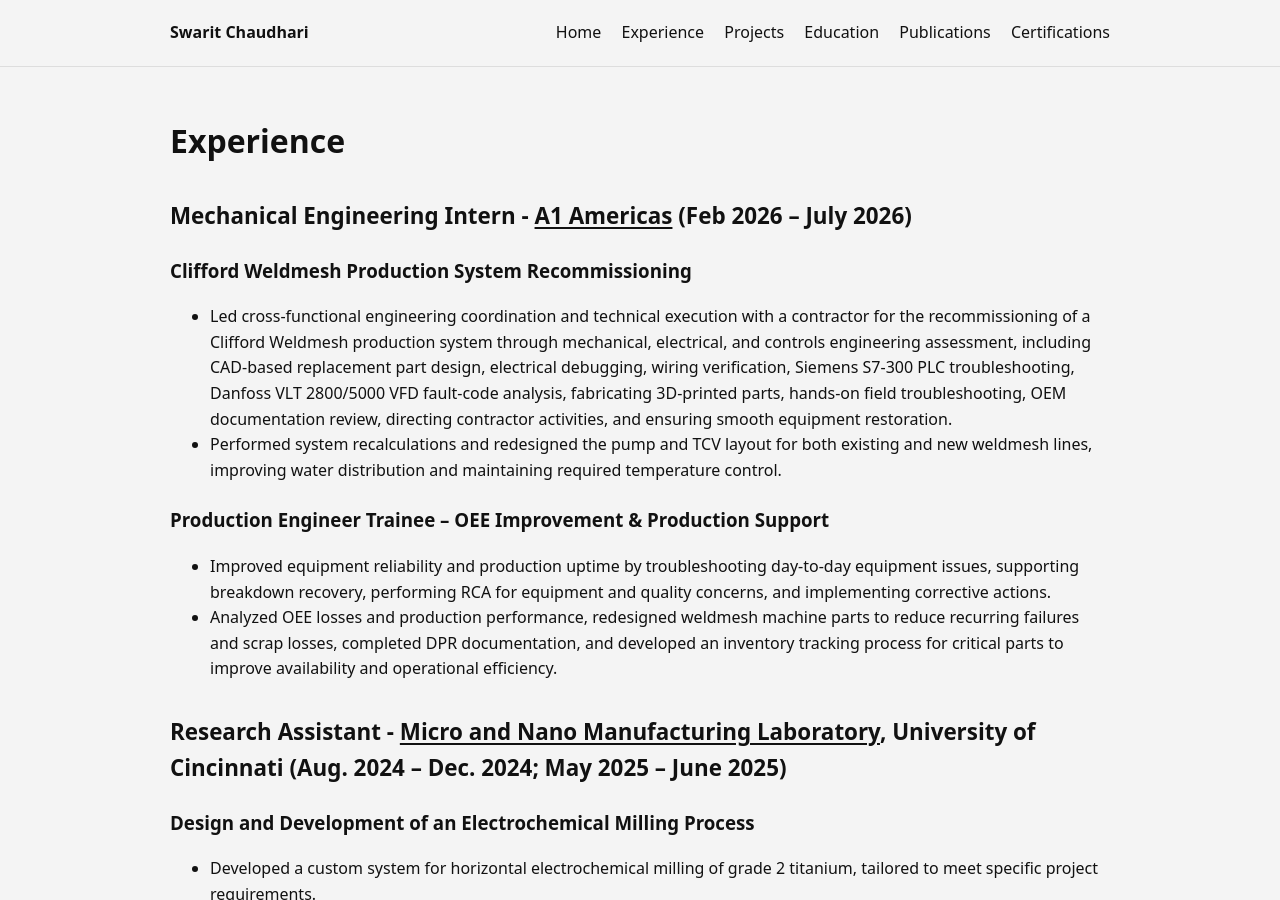
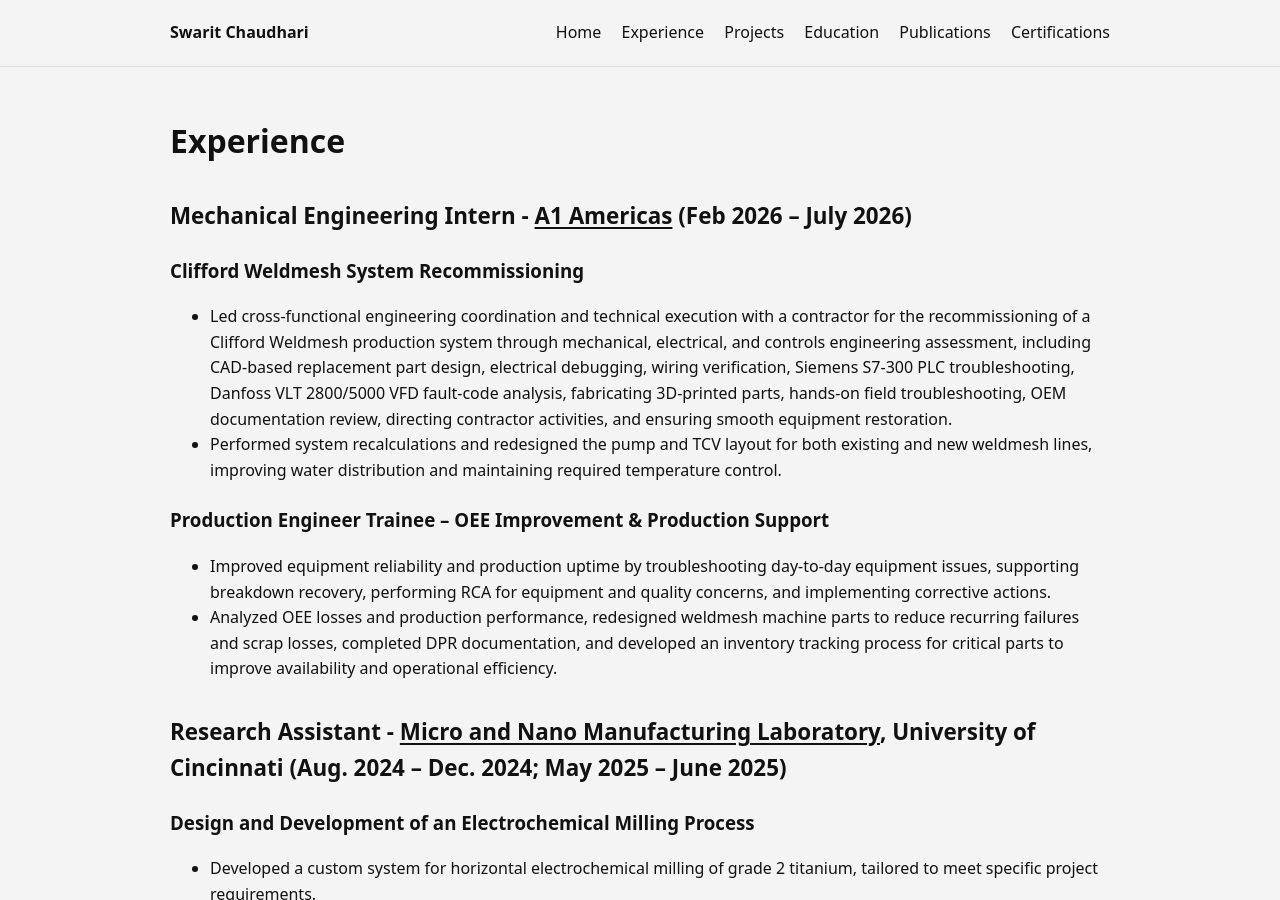
Before and after one commit to Swarit31/Swarit31.github.io, a Jekyll site: the page built from Experience.md, in a window 1280 px wide and 900 px high. Built offline with Jekyll 4.4.1, drawn with Linux system fonts in a browser that asks for light colours.

Commit message:
Update Experience.md

```diff
--- a/Experience.md
+++ b/Experience.md
@@ -6,7 +6,7 @@ permalink: /experience/
 
 ## Mechanical Engineering Intern - [A1 Americas](https://www.a1americas.com/) (Feb 2026 – July 2026)
 
-### Clifford Weldmesh Production System Recommissioning
+### Clifford Weldmesh System Recommissioning
 
 - Led cross-functional engineering coordination and technical execution with a contractor for the recommissioning of a Clifford Weldmesh production system through mechanical, electrical, and controls engineering assessment, including CAD-based replacement part design, electrical debugging, wiring verification, Siemens S7-300 PLC troubleshooting, Danfoss VLT 2800/5000 VFD fault-code analysis, fabricating 3D-printed parts, hands-on field troubleshooting, OEM documentation review, directing contractor activities, and ensuring smooth equipment restoration.
 - Performed system recalculations and redesigned the pump and TCV layout for both existing and new weldmesh lines, improving water distribution and maintaining required temperature control.
```
